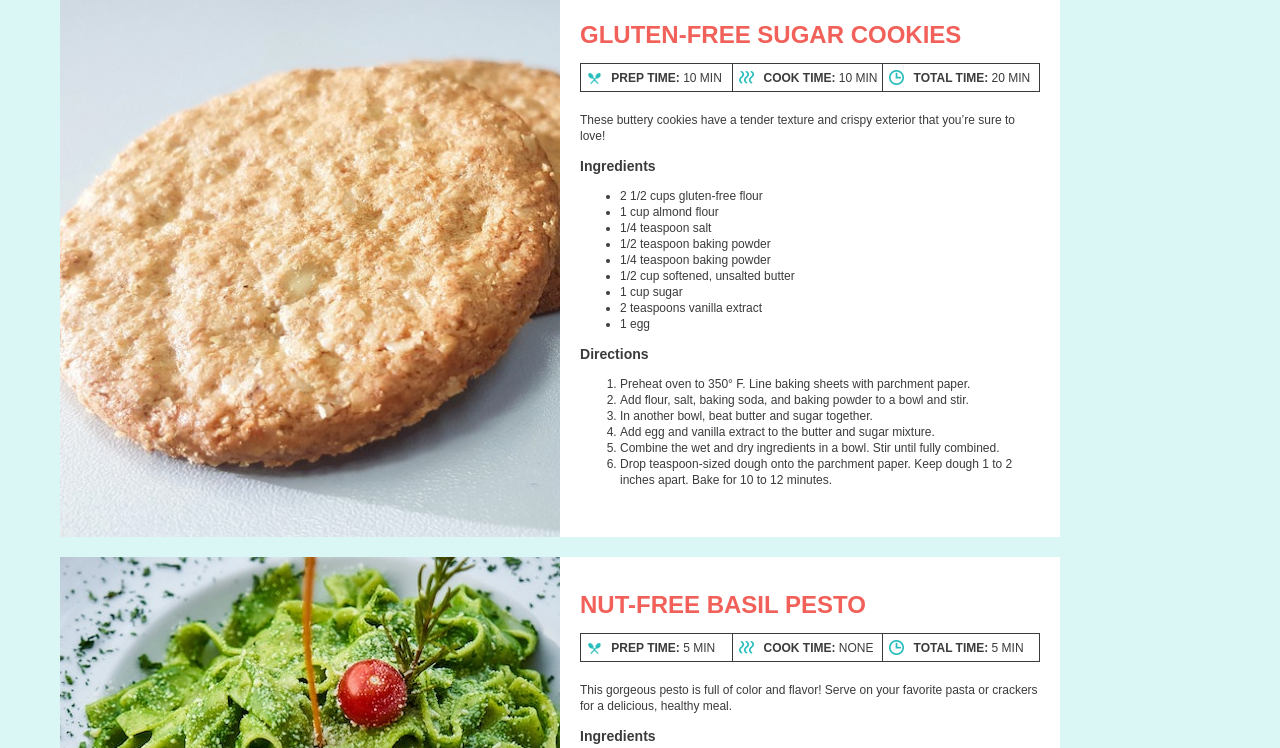
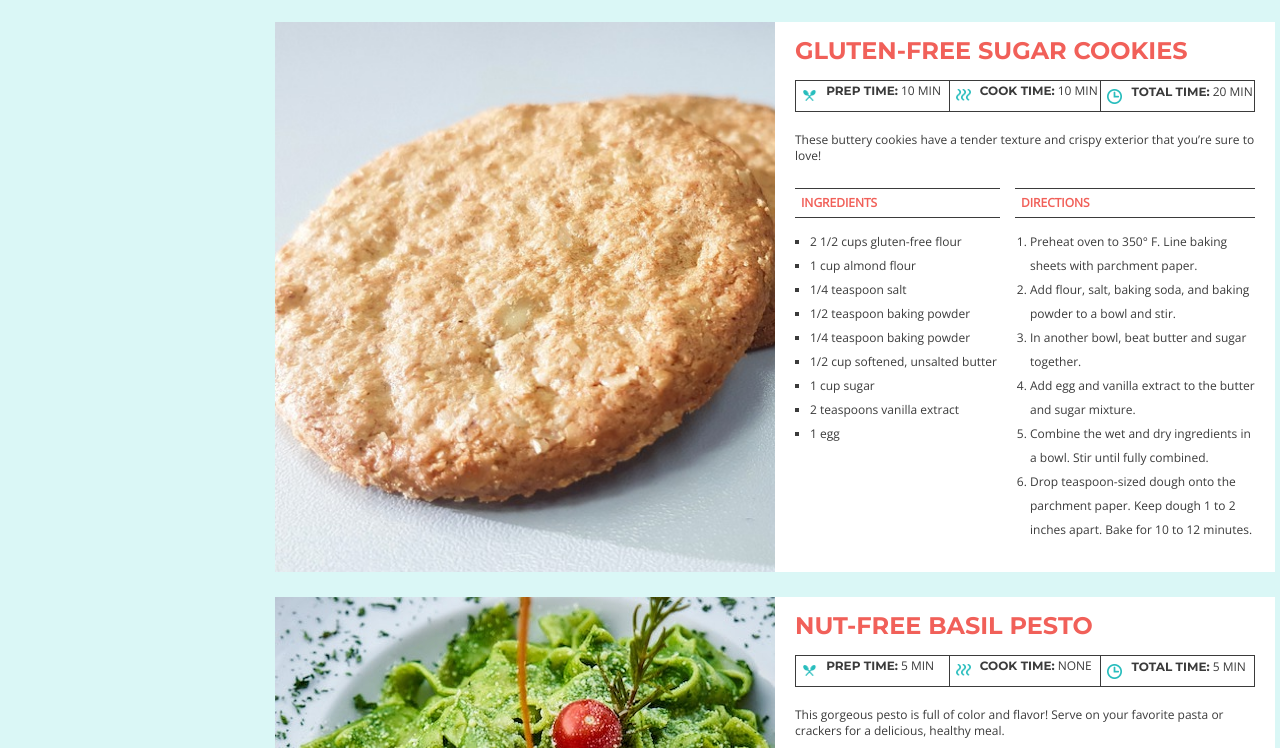
Before and after one commit to Teddiurssa/Recipe-Card-Page, a plain HTML site: page index.html in a window 1280 px wide. Shown: the part 99-847 px from the top of the page. Drawn offline with nearby package versions, Linux system fonts and the light colour scheme.

Commit message:
Finish final styling and spacing issues, styled the ingredients and decriptions

```diff
--- a/css/style.css
+++ b/css/style.css
@@ -2,7 +2,7 @@
 body {
     background-color: #DAF7F6;
     color: #3B3B3B;
-    font-family: 'Open Sans'sans-serif;
+    font-family: 'Open Sans', sans-serif;
     font-size: 12px;
     line-height: 16px;
 }
@@ -17,8 +17,8 @@ header {
 h1 {
     display: inline-block;
     margin: 0;
-    padding: 25px 0;
-    font-family: 'Montserrat'sans-serif;
+    padding: 40px 0;
+    font-family: 'Montserrat', sans-serif;
     color: #F16059;
     font-size: 48px;
     font-weight: bold;
@@ -26,23 +26,22 @@ h1 {
 }
 
 header img {
-    margin-right: 20px;
+    margin-right: 16px;
 }
 
 /*------ Main Content stlyes-------*/
 
 main {
     height: 1000px;
-    margin: 0 60px;
+    margin: 0 auto;
 }
 
 /*------ Card stlyes-------*/
 
 .card {
-    margin-top: 20px;
-    margin-bottom: 20px;
-    clear: none;
+    margin: 25px 0;
     overflow: auto;
+    padding-left: 275px;
 }
 
 .image {
@@ -76,67 +75,93 @@ main {
     background-size: cover;
 }
 
-/*------ Recipes text section stlyes-------*/
+/*------ Recipes time stlyes-------*/
 
 .recipe h2 {
     color: #F16059;
     font-size: 24px;
-    font-family: 'Montserrat'sans-serif;
+    font-family: 'Montserrat', sans-serif;
     font-weight: bold;
     text-transform: uppercase;
-    margin-top: 20px;
+    margin-top: 0;
+    line-height: 18px;
 }
-
 
 .time {
     border: 1px #3B3B3B solid;
     margin-bottom: 20px;
+    overflow: auto;
+}
+
+.time .prep,
+.time .total,
+.time .cook {
+    float: left;
+    width: 33.3333%;
+    height: 30px;
+    box-sizing: border-box;
+    padding-left: 6px;
     text-transform: uppercase;
-    overflow: hidden;
-
-}
+  }
 
 .time .cook {
     border-right: 1px #3B3B3B solid;
     border-left: 1px #3B3B3B solid;
-    float: left;
-    padding-left: 6px;
-    width: 33%;
-    height: auto;
-    box-sizing: border-box;
-    padding: 5px 0;
-}
-
-.time .prep {
-    float: left;
-    padding-left: 6px;
-    width: 33%;
-    height: auto;
-    box-sizing: border-box;
-    padding: 5px 0;
-}
-
-.time .total {
-    float: left;
-    padding-left: 6px;
-    width: 33%;
-    height: auto;
-    box-sizing: border-box;
-    padding: 5px 0;
 }
 
 .time img {
     width: 15px;
     height: auto;
     vertical-align: middle;
-    margin: 0 6px;
+    margin-right: 6px;
+    padding-top: 8px;
 }
 
 .time-details {
     display: inline;
+    margin: 0;
     vertical-align: middle;
+    padding-top: 6px;
 }
 
 .time strong {
-    font-family: 'Montserrat'sans-serif;
+    font-family: 'Montserrat', sans-serif;
 }
+
+/*------ Recipes/Direction section stlyes-------*/
+
+.columns {
+    overflow: auto;
+}
+
+.directions {
+    float: left;
+    width: 240px;
+}
+
+.ingredients {
+    float: left;
+    width: 205px;
+    margin-right: 15px;
+}
+
+.recipe h3 {
+    color: #F16059;
+    padding: 6px;
+    text-transform: uppercase;
+    font-weight: bold;
+    font-size: 12px;
+    border-top: 1px #3B3B3B solid;
+    border-bottom: 1px #3B3B3B solid;
+}
+
+.ingredients ul {
+    padding-left: 15px;
+    line-height: 24px;
+    list-style-type: square;
+}
+
+.directions ol {
+    padding-left: 15px;
+    line-height: 24px;
+}
```
Also changed, not shown: index.html (line endings or trailing spaces).
